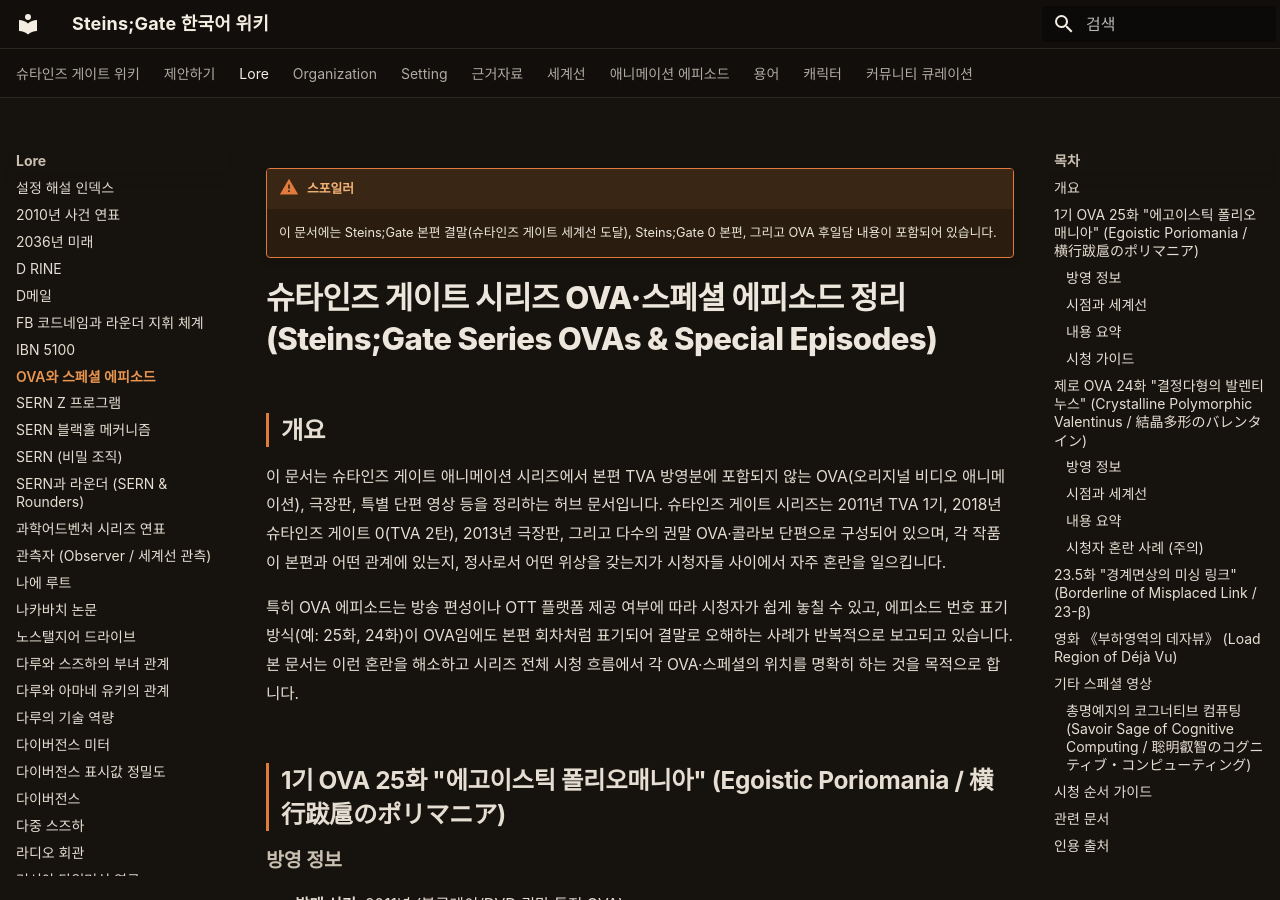
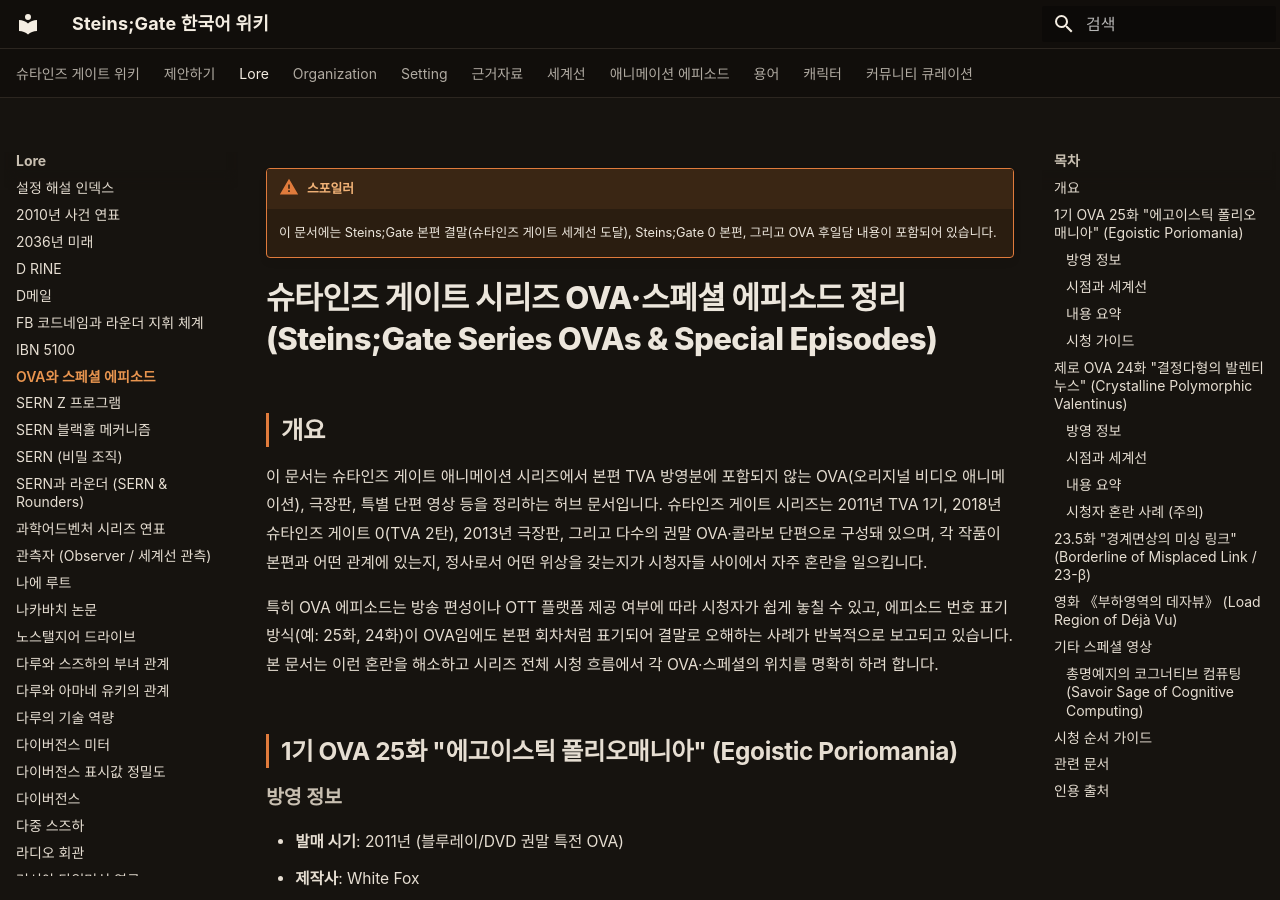
Before and after one commit to sgwiki/sgwiki.github.io, an MkDocs documentation site: the page built from wiki/lore/OVA와-스페셜-에피소드.md, in a window 1280 px wide and 900 px high. Built offline with MkDocs 1.6.1 and Material for MkDocs 9.7.7, drawn with Linux system fonts in a browser that asks for light colours; some web fonts are replaced; some of the changed text lies outside the part shown.

Commit message:
chore(wiki): OVA와-스페셜-에피소드 정비 — OVA 영문 원제 동반 한자 혼입 3건 제거(에고이스틱 폴리오매니아·결정다형의 발렌티누스·총명예지)·humanize 6건(번역투 수동태 3·형식명사 1·메타 진입 1·헤징 1)·사실·스포일러(endgame)·수치(2011·2013·2018·23·23.5·24·25·26화)·인용 블록 2건 불변
Co-Authored-By: Claude Opus 4.6 <noreply@anthropic.com>

```diff
--- a/wiki/lore/OVA와-스페셜-에피소드.md
+++ b/wiki/lore/OVA와-스페셜-에피소드.md
@@ -10,11 +10,11 @@ description: "이 문서는 슈타인즈 게이트 애니메이션 시리즈에
 
 ## 개요
 
-이 문서는 슈타인즈 게이트 애니메이션 시리즈에서 본편 TVA 방영분에 포함되지 않는 OVA(오리지널 비디오 애니메이션), 극장판, 특별 단편 영상 등을 정리하는 허브 문서입니다. 슈타인즈 게이트 시리즈는 2011년 TVA 1기, 2018년 슈타인즈 게이트 0(TVA 2탄), 2013년 극장판, 그리고 다수의 권말 OVA·콜라보 단편으로 구성되어 있으며, 각 작품이 본편과 어떤 관계에 있는지, 정사로서 어떤 위상을 갖는지가 시청자들 사이에서 자주 혼란을 일으킵니다.
+이 문서는 슈타인즈 게이트 애니메이션 시리즈에서 본편 TVA 방영분에 포함되지 않는 OVA(오리지널 비디오 애니메이션), 극장판, 특별 단편 영상 등을 정리하는 허브 문서입니다. 슈타인즈 게이트 시리즈는 2011년 TVA 1기, 2018년 슈타인즈 게이트 0(TVA 2탄), 2013년 극장판, 그리고 다수의 권말 OVA·콜라보 단편으로 구성돼 있으며, 각 작품이 본편과 어떤 관계에 있는지, 정사로서 어떤 위상을 갖는지가 시청자들 사이에서 자주 혼란을 일으킵니다.
 
-특히 OVA 에피소드는 방송 편성이나 OTT 플랫폼 제공 여부에 따라 시청자가 쉽게 놓칠 수 있고, 에피소드 번호 표기 방식(예: 25화, 24화)이 OVA임에도 본편 회차처럼 표기되어 결말로 오해하는 사례가 반복적으로 보고되고 있습니다. 본 문서는 이런 혼란을 해소하고 시리즈 전체 시청 흐름에서 각 OVA·스페셜의 위치를 명확히 하는 것을 목적으로 합니다.
+특히 OVA 에피소드는 방송 편성이나 OTT 플랫폼 제공 여부에 따라 시청자가 쉽게 놓칠 수 있고, 에피소드 번호 표기 방식(예: 25화, 24화)이 OVA임에도 본편 회차처럼 표기되어 결말로 오해하는 사례가 반복적으로 보고되고 있습니다. 본 문서는 이런 혼란을 해소하고 시리즈 전체 시청 흐름에서 각 OVA·스페셜의 위치를 명확히 하려 합니다.
 
-## 1기 OVA 25화 "에고이스틱 폴리오매니아" (Egoistic Poriomania / 横行跋扈のポリマニア)
+## 1기 OVA 25화 "에고이스틱 폴리오매니아" (Egoistic Poriomania)
 
 ### 방영 정보
 
@@ -46,11 +46,11 @@ description: "이 문서는 슈타인즈 게이트 애니메이션 시리즈에
 
 이 OVA는 본편 TVA 24화 시청 직후에 보는 것이 가장 자연스럽습니다. 극장판 《부하영역의 데자뷰》는 이 OVA 이후의 이야기로 이어지므로, OVA → 극장판 순서로 시청하는 것이 권장됩니다.
 
-다만 이 OVA는 블루레이/DVD 권말 특전으로 제작되었기 때문에, 넷플릭스 등 일부 OTT 플랫폼에서는 제공되지 않아 많은 시청자가 존재 자체를 놓치는 경우가 많습니다. 시청자 커뮤니티 QA에서는 "넷플릭스에 25화가 없다"는 질문이 반복적으로 등장하며, OVA 판권이 정규 시즌 편성에 포함되지 않은 것이 원인으로 설명됩니다. 일부 플랫폼에서는 23.5화(경계면상의 미싱 링크)를 "26화"로 표기하기도 하여, 25화가 누락된 것처럼 보이는 혼란이 발생합니다.
+다만 이 OVA는 블루레이/DVD 권말 특전이라 넷플릭스 등 일부 OTT 플랫폼에서는 제공되지 않아 많은 시청자가 존재 자체를 놓치는 경우가 많습니다. 시청자 커뮤니티 QA에서는 "넷플릭스에 25화가 없다"는 질문이 반복적으로 등장하며, OVA 판권이 정규 시즌 편성에 포함되지 않은 것이 원인으로 설명됩니다. 일부 플랫폼에서는 23.5화(경계면상의 미싱 링크)를 "26화"로 표기하기도 하여, 25화가 누락된 것처럼 보이는 혼란이 발생합니다.
 
 본편 24화의 여운을 간직하고 싶다면 굳이 볼 필요는 없지만, 슈타인즈 게이트 세계선에서 등장인물들이 어떻게 지내는지 확인하고 싶거나 극장판으로 자연스럽게 이어가고 싶다면 시청을 추천합니다.
 
-## 제로 OVA 24화 "결정다형의 발렌티누스" (Crystalline Polymorphic Valentinus / 結晶多形のバレンタイン)
+## 제로 OVA 24화 "결정다형의 발렌티누스" (Crystalline Polymorphic Valentinus)
 
 ### 방영 정보
 
@@ -66,7 +66,7 @@ description: "이 문서는 슈타인즈 게이트 애니메이션 시리즈에
 
 발렌티누스 OVA는 발렌타인데이를 소재로 한 가벼운 일상 에피소드입니다. 등장인물들이 초콜릿을 만드는 장면, 아마데우스 크리스가 등장하는 장면 등 베타 세계선 내 라보 일상이 중심입니다. 게임 원작의 라보 멤버들이 보여주는 평소의 캐릭터성과 분위기를 간접적으로 참고하여, 본편에서 무겁게 전개되던 베타 세계선 서사와 대비되는 밝은 일상을 짧게 보여주는 구성입니다.
 
-팬 커뮤니티에서는 이 에피소드가 크리스가 사망한 베타 세계선 설정임에도 다른 인물들의 분위기가 밝게 묘사되어 혼란을 주는 부분에 대한 질문이 반복적으로 등장합니다. 이는 이 에피소드가 크리스 사망 전의 시점, 즉 본편 전반부의 일상이 배경이기 때문이며, 크리스가 이미 죽은 이후의 본편 후반부 시점과 혼동해서는 안 됩니다.
+팬 커뮤니티에서는 이 에피소드가 크리스가 사망한 베타 세계선 설정임에도 다른 인물들의 분위기가 밝게 묘사되어 혼란을 주는 부분에 대한 질문이 반복적으로 등장합니다. 에피소드 배경이 크리스 사망 전, 즉 본편 전반부의 일상이기 때문이며, 크리스가 이미 죽은 이후의 본편 후반부 시점과 혼동해서는 안 됩니다.
 
 ### 시청자 혼란 사례 (주의)
 
@@ -75,7 +75,7 @@ description: "이 문서는 슈타인즈 게이트 애니메이션 시리즈에
 핵심 오해 포인트는 다음과 같습니다.
 
 - 슈타인즈 게이트 0의 본편은 **23화가 실질적 결말**입니다. 23화에서 마유리와 스즈하가 과거로 향하고, 2025년 오카베가 타임머신으로 과거로 돌아가 스즈하와 마유리를 구출하러 가는 장면이 본편의 클라이맥스입니다.
-- 24화로 표기된 발렌티누스 에피소드는 본편이 아니라 외전 OVA로, 2쿨 애니메이션이 일반적으로 24화로 끝나는 관례를 따라 단순히 마지막 트랙 번호로 "24"가 할당된 것으로 보입니다.
+- 24화로 표기된 발렌티누스 에피소드는 본편이 아니라 외전 OVA로, 2쿨 애니메이션이 일반적으로 24화로 끝나는 관례를 따라 단순히 마지막 트랙 번호로 "24"를 할당한 듯합니다.
 - 제로 본편(23화) 이후의 이야기는 슈타인즈 게이트 1기 본편 24화로 이어집니다. 즉 제로는 1기 24화의 빌드업 과정을 다루는 작품입니다.
 
 이 표기 문제로 인해 "제로 결말이 갑자기 발렌타인으로 끝났다"며 작품 평가에 혼란을 갖는 시청자가 다수 발생하므로, 제로 시청 시 23화가 결말이고 24화는 외전 OVA라는 점을 미리 인지하는 것이 중요합니다.
@@ -94,9 +94,9 @@ description: "이 문서는 슈타인즈 게이트 애니메이션 시리즈에
 
 ## 기타 스페셜 영상
 
-### 총명예지의 코그너티브 컴퓨팅 (Savoir Sage of Cognitive Computing / 聡明叡智のコグニティブ・コンピューティング)
+### 총명예지의 코그너티브 컴퓨팅 (Savoir Sage of Cognitive Computing)
 
-IBM과의 콜라보레이션으로 제작된 단편 애니메이션 시리즈입니다. 슈타인즈 게이트 세계관을 기반으로 하면서 IBM의 왓슨(Watson) 등 인지 컴퓨팅 기술을 작품 내에 도입한 짧은 에피소드들로 구성되어 있습니다. 본편 스토리와 직접적인 인과관계가 없는 외전 성격의 콜라보 콘텐츠이며, 시리즈 전체 시청 흐름에서 필수적으로 볼 필요는 없습니다.
+IBM과의 콜라보레이션으로 제작된 단편 애니메이션 시리즈입니다. 슈타인즈 게이트 세계관을 기반으로 하면서 IBM의 왓슨(Watson) 등 인지 컴퓨팅 기술을 작품 안에 도입한 짧은 에피소드들로 구성돼 있습니다. 본편 스토리와 직접적인 인과관계가 없는 외전 성격의 콜라보 콘텐츠이며, 시리즈 전체 시청 흐름에서 필수적으로 볼 필요는 없습니다.
 
 나무위키의 슈타인즈 게이트 애니메이션 항목에서는 시리즈 구성 요소 중 하나로 분류하고 있어, 시리즈 전체 지도를 파악할 때 참고할 수 있는 자료입니다.
 
```
